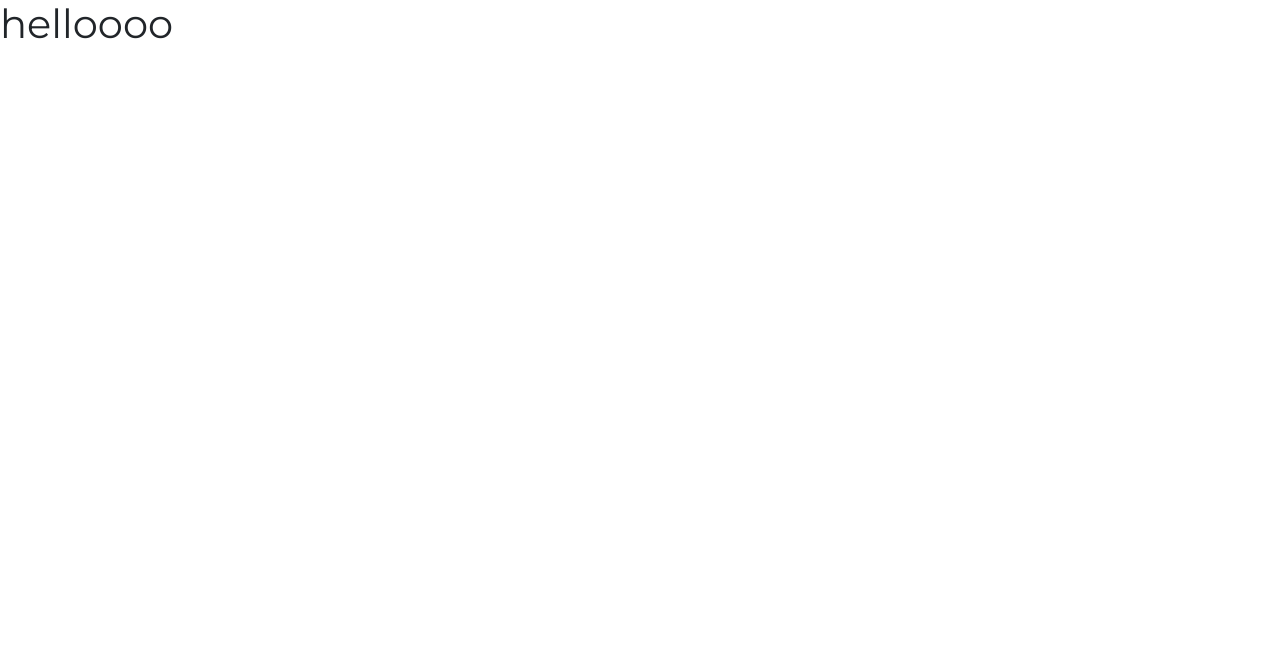
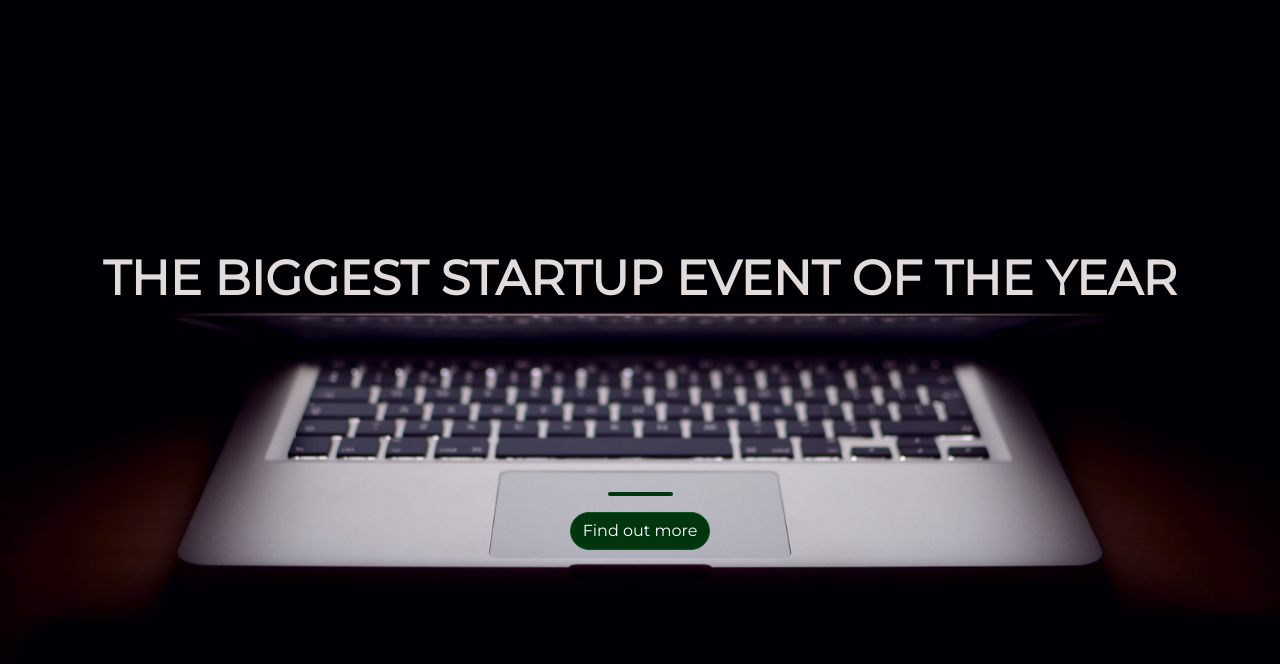
Before and after one commit to AmanKular/landingpage.github.io, a plain HTML site: page index.html in a window 1280 px wide. Drawn offline with nearby package versions, Linux system fonts and the light colour scheme.

Commit message:
update page

```diff
--- a/index.html
+++ b/index.html
@@ -2,6 +2,9 @@
 <html>
   <head>
     <title>Startup</title>
+
+    <meta charset="utf-8">
+    <meta name="viewport" content="width=device-width, initial-scale=1">
 
     <!-- Google Fonts -->
     <link href="https://fonts.googleapis.com/css?family=Montserrat" rel="stylesheet">
@@ -13,6 +16,17 @@
     <link rel="stylesheet" type="text/css" href="style.css">
   </head>
   <body>
-<h1>helloooo</h1>
+<div class="container d-flex align-items-center h-100">
+     <div class="row">
+      <header class="text-center col-12">
+      <h1 class="text-uppercase"><strong>The biggest startup event of the year</strong></h1>
+      </header>
+      <div class="space col-12"></div>
+      <section class="text-center col-12">
+      <hr>
+     <a href="https://mailchi.mp/0bff44dfe861/webdeveloper"> <button class="btn btn-primary btn-xl">Find out more</button></a>
+      </section>
+</div>
+   </div>
   </body>
 </html>
--- a/style.css
+++ b/style.css
@@ -3,4 +3,65 @@ html {
   width: 100%;
   height: 100%;
   font-family: 'Montserrat', sans-serif;
+  background-color: rgb(121, 75, 163);
+  background: url(header.jpg) no-repeat center center fixed;
+  -webkit-background-size: cover;
+  -moz-background-size: cover;
+  -o-background-size: cover;
+  background-size: cover;
 }
+
+h1
+{
+  font-size: 3rem;
+  color: #e2dbdb;
+
+}
+
+ hr
+    {
+      border-color: #00350E;
+      border-width: 4px;
+      border-radius: 3px;
+         max-width: 65px;
+         opacity: 1;
+
+    }
+
+    .space
+    {
+      height: 10rem;
+    }
+
+
+/*hr {
+    margin: 20px auto;
+    color: #F05F44;
+    border: 3px solid #F05F44ws;
+    max-width: 65px;
+    opacity: 1;
+*/
+
+}
+.btn-xl
+{
+  padding: 1rem 2rem;
+}
+.btn
+{
+background-color: #0C541F;
+border-radius: 300px;
+
+}
+.btn-primary
+{
+  background-color: #00350E;
+   border-color: #0C541F;
+}
+
+.btn-primary:hover
+{
+  background-color: #0C541F;
+  border-color: #0C541F;
+  border-width: 3px;
+}
```
